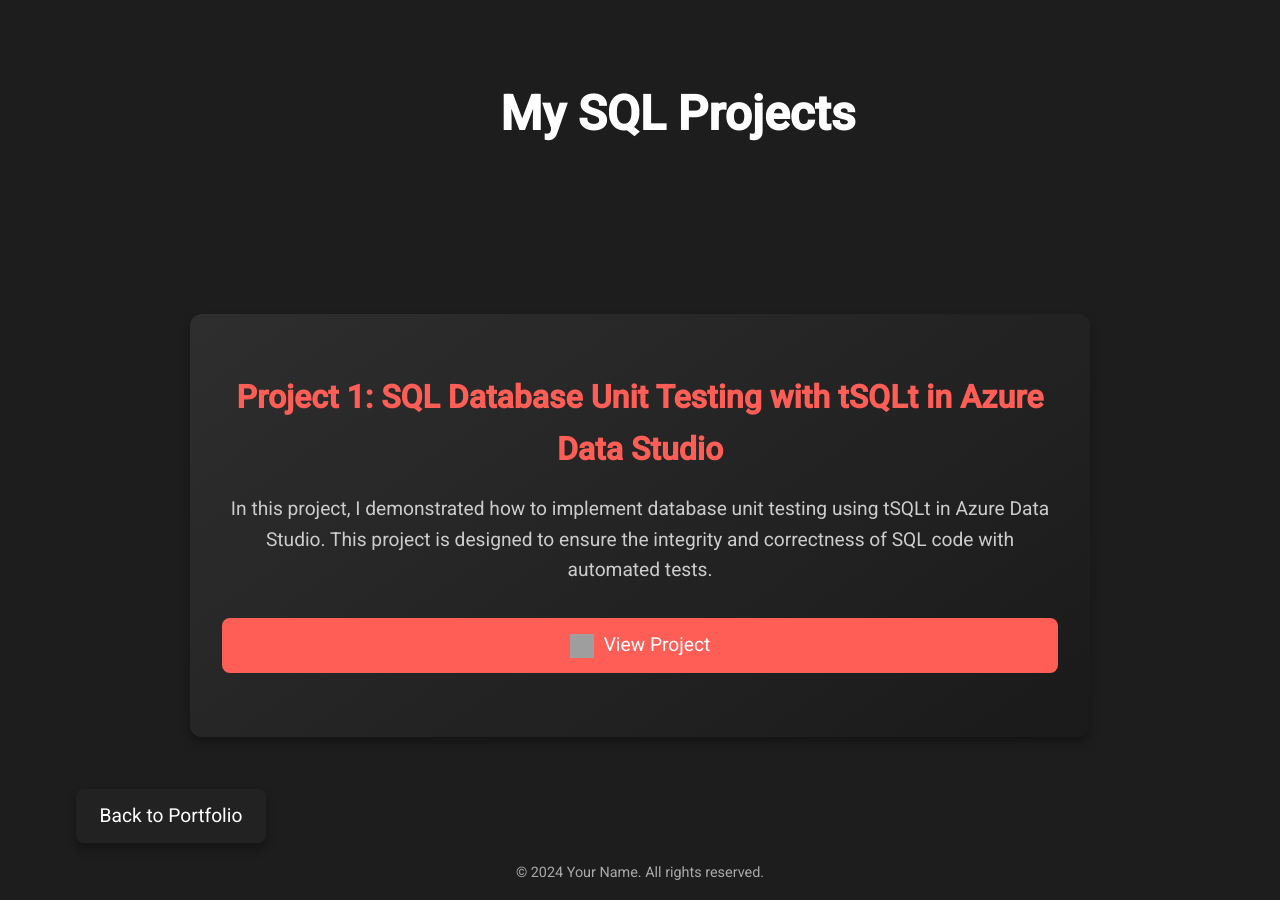
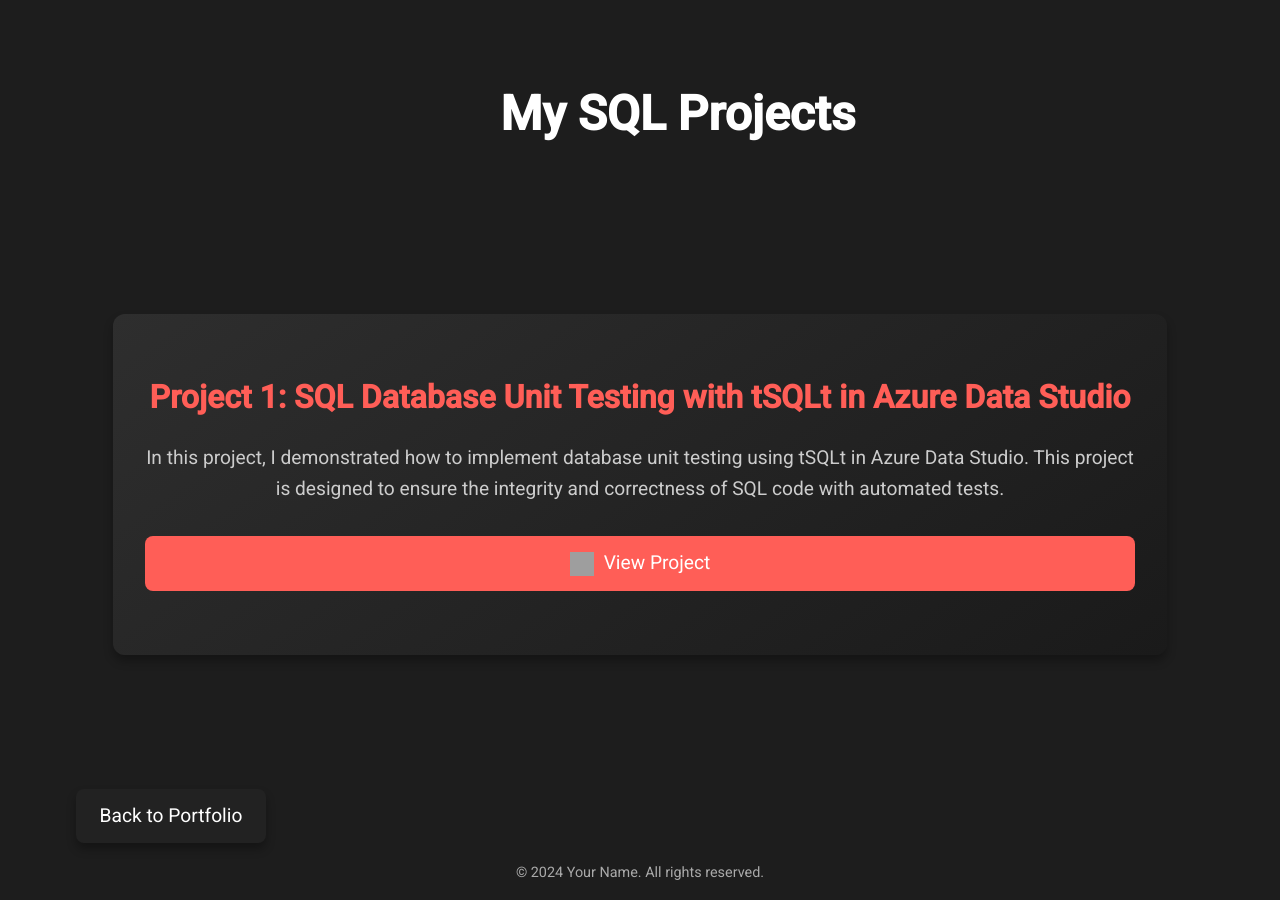
Before and after one commit to nbahador/nbahador.github.io, a Jekyll site: the page sqlprojects.html, which Jekyll copies as it is, in a window 1280 px wide. Built offline with Jekyll 4.4.1, drawn with Linux system fonts in a browser that asks for light colours; grey boxes are pictures that could not be loaded.

Commit message:
Update sqlprojects.html

```diff
--- a/sqlprojects.html
+++ b/sqlprojects.html
@@ -32,9 +32,9 @@
 
         /* Project container styles */
         .projects-container {
-            width: 100%;
-            max-width: 900px;
+            width: calc(100% - 6cm); /* Full width minus 3cm padding on both sides */
             margin-top: 3cm;
+            padding: 0 3cm; /* 3cm padding on both sides */
             text-align: center;
         }
 
```
